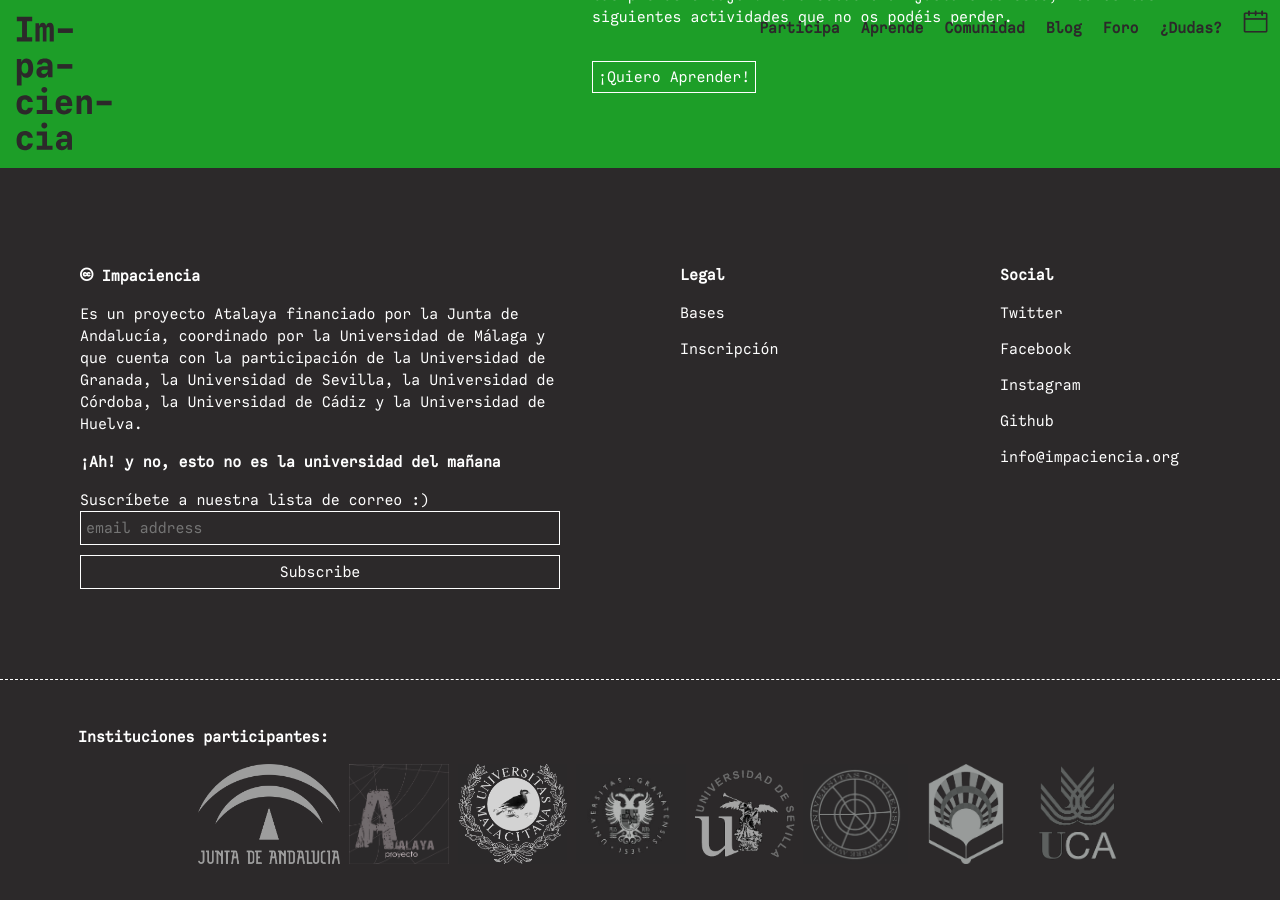
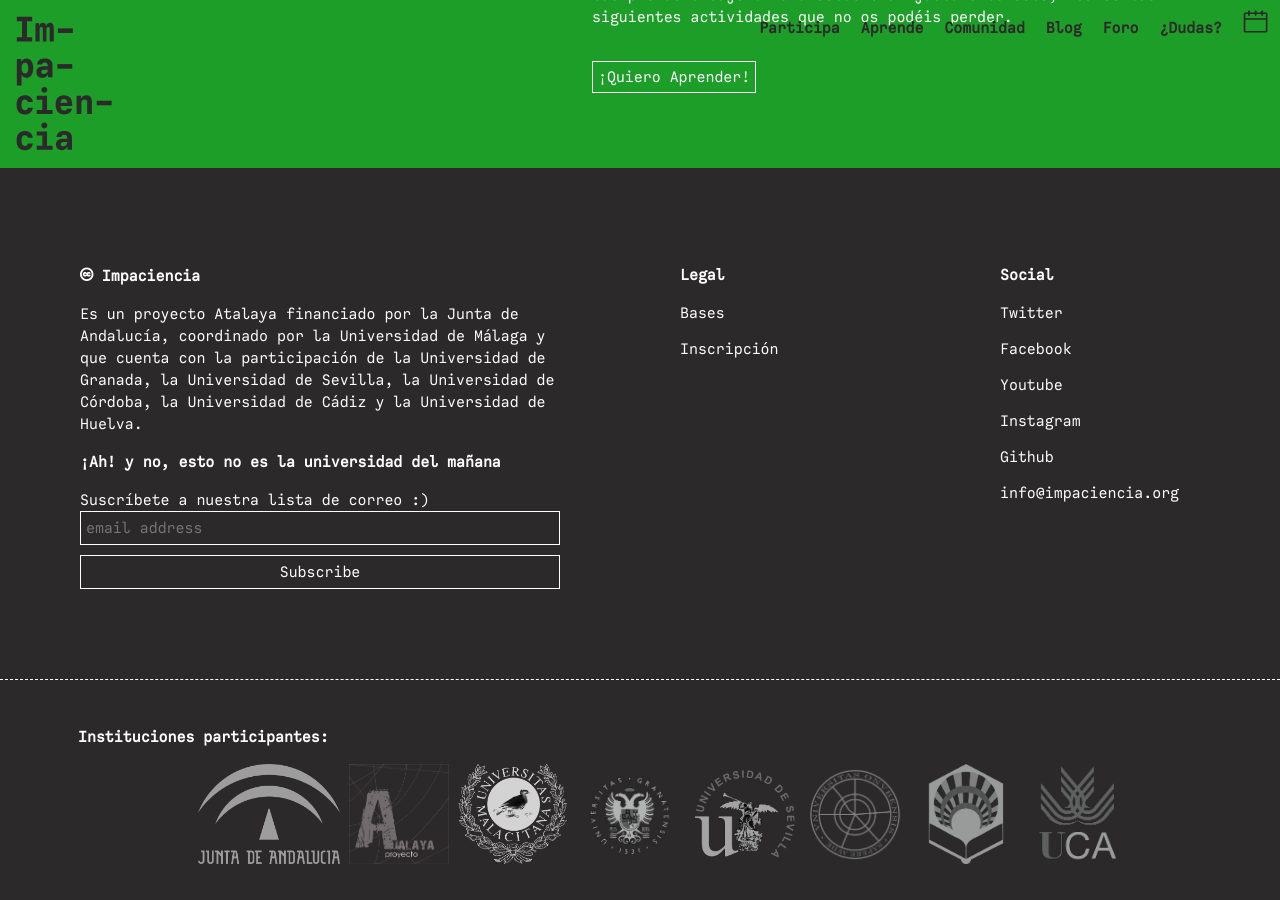
Before and after one commit to Impaciencia/impaciencia.github.io, a Jekyll site: the page built from index.html, in a window 1280 px wide and 900 px high, scrolled down 2460 px. Built offline with Jekyll 4.4.1, drawn with Linux system fonts in a browser that asks for light colours; some web fonts are replaced; comment, search, counter and statistics services are not loaded.

Commit message:
youtube link

```diff
--- a/_includes/footer.html
+++ b/_includes/footer.html
@@ -46,6 +46,7 @@
 				<p> Social </p>
 			<li> <a class="" href="https://twitter.com/_Impaciencia_"> Twitter </a></li>
 			<li> <a class="" href="https://www.facebook.com/ProyectoImpaciencia/"> Facebook </a></li>
+			<li> <a class="" href="https://www.youtube.com/channel/UCciyGqzR7v4iA6OFNHQC1Uw"> Youtube </a></li>
 			<li> <a class="" href="https://www.instagram.com/proyecto_impaciencia/"> Instagram </a></li>
 			<li> <a class="" href="https://github.com/Impaciencia"> Github</a></li>
 			<li> <a class="" href="mailto:info@impaciencia.org"> info@impaciencia.org </a></li>
```
